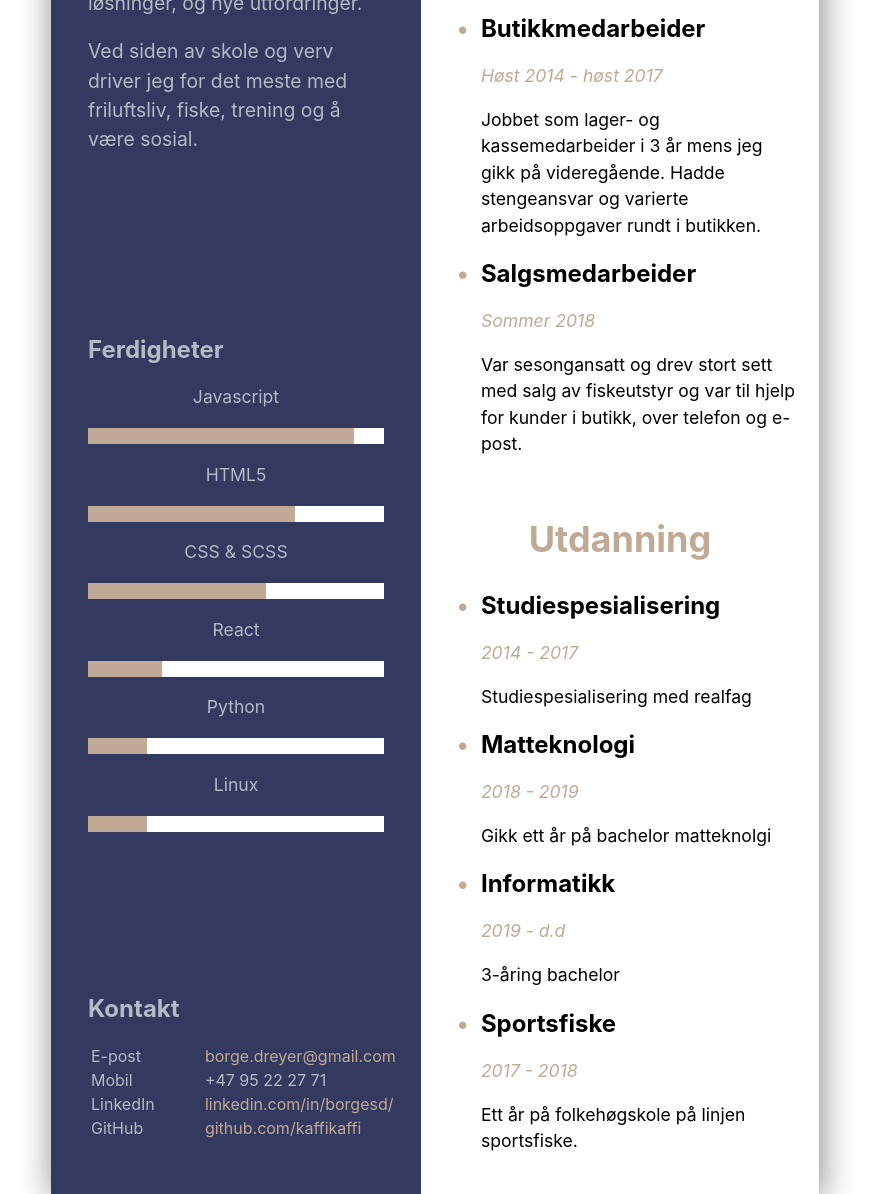
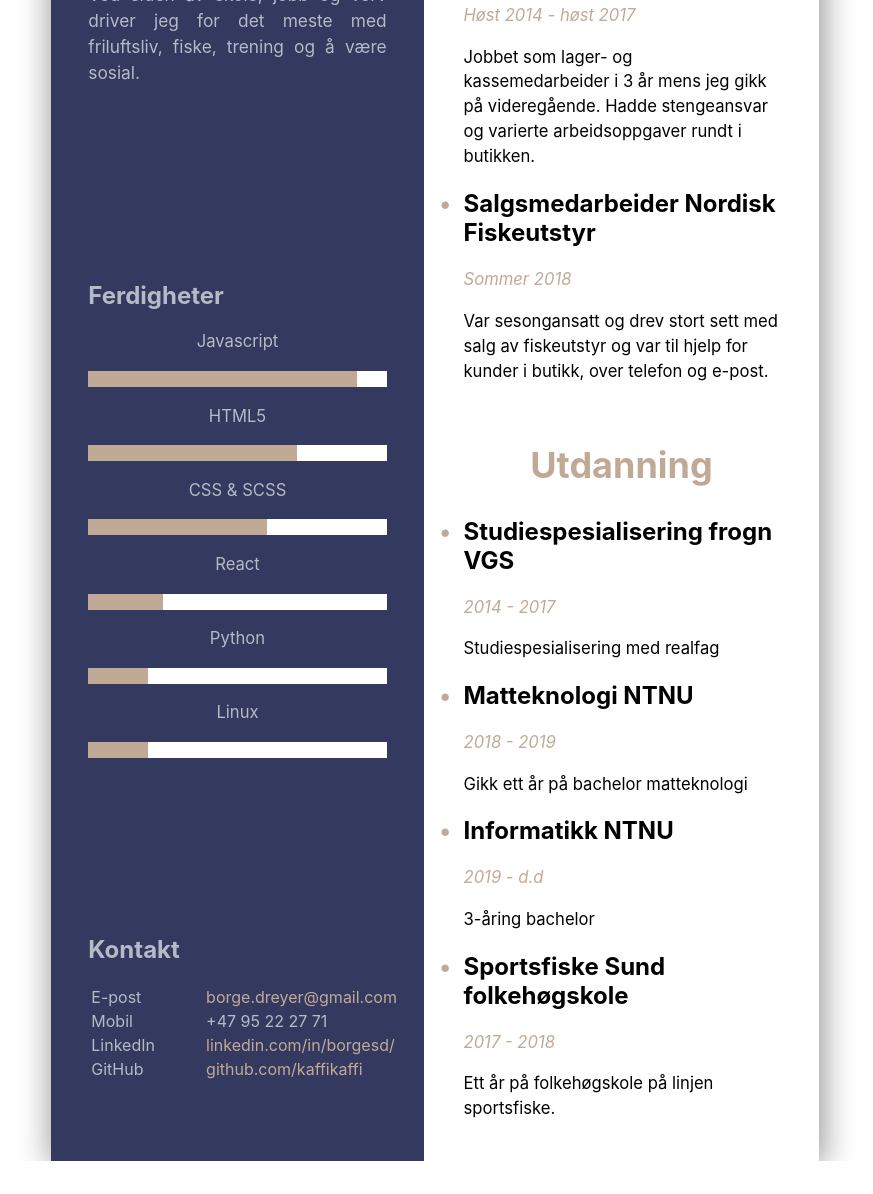
Before and after one commit to kaffikaffi/Dreyerdigital, a plain HTML site: page cv/index.html in a window 1280 px wide. Shown: the part 901-2095 px from the top of the page, without its empty margins (205-1078 px from the left). After the commit the page ends 2062 px from the top, so only its background shows below. Drawn offline with Linux system fonts and the light colour scheme.

Commit message:
image width, add name in titlem and adjust font

```diff
--- a/cv/index.html
+++ b/cv/index.html
@@ -12,7 +12,7 @@
 <body>
     <div id="wrap" class="wrapper">
         <div id="side-bar" class="side-bar">
-                <img src="img/profile-pic.jpeg" width="370" height="500" alt="picture of me" id="profile-pic">
+                <img src="img/profile-pic.jpeg" width="373" height="537" alt="picture of me" id="profile-pic">
             <div class="side-bar-wrapper">
             <section id="about">
                 <header>
@@ -26,10 +26,8 @@
                     </p>
 
                     <p>
-                        Ved siden av skole og verv driver jeg for det meste med friluftsliv, fiske, trening og å være sosial.
+                        Ved siden av skole, jobb og verv driver jeg for det meste med friluftsliv, fiske, trening og å være sosial.
                     </p>
-
-
                 </div>
             </section>
             <section id="abilities">
--- a/cv/main.js
+++ b/cv/main.js
@@ -20,7 +20,7 @@ let working_experience = [
         priority: 70
     },
     job3 = {
-        name: "Linjeforeningen Online",
+        name: "Dotkom",
         title: "Komiteemedlem",
         place: "Trondheim",
         period: "Høst 2019 - d.d",
@@ -48,7 +48,9 @@ function renderArray(array,place) {
         header.className = "header-container";
         let h2 = document.createElement("h2");
         h2.className = "header-text";
-        h2.textContent = element.title;
+        h2.textContent = `${element.title}
+        ${element.name}
+        `;
         /*
         let img = document.createElement("img");
         img.className = "job-logo";
@@ -78,7 +80,7 @@ renderArray(sortedJobs,job_ul)
 let education = [
     school1 = {
         title: "Studiespesialisering",
-        school: "frogn VGS",
+        name: "frogn VGS",
         place: "Drøbak",
         period: "2014 - 2017",
         logo: "img/frogn.png",
@@ -87,16 +89,16 @@ let education = [
     },
     school2 = {
         title: "Matteknologi",
-        school: "NTNU",
+        name: "NTNU",
         place: "Trondheim",
         period: "2018 - 2019",
         logo: "img/NTNU.png",
         alt: "NTNU logo",
-        descreption: "Gikk ett år på bachelor matteknolgi",
+        descreption: "Gikk ett år på bachelor matteknologi",
     },
     school3 = {
         title: "Informatikk",
-        school: "NTNU",
+        name: "NTNU",
         place: "Trondheim",
         period: "2019 - d.d",
         logo: "img/NTNU.png",
@@ -105,7 +107,7 @@ let education = [
     },
     school4={
         title: "Sportsfiske",
-        school: "Sund folkehøgskole",
+        name: "Sund folkehøgskole",
         place: "Inderøy",
         period: "2017 - 2018",
         logo: "img/sund.png",
--- a/cv/style.scss
+++ b/cv/style.scss
@@ -3,14 +3,14 @@ $primary-lighter: #B4BAC6;
 $primary-green: #C5CE82;
 $primary-brown: #C0AA96;
 $primary-pink: #E5BAB7;
-$image-width: 370px;
+$image-width: 373px;
 $bar-height: 1em;
 
 body{
     margin: 0;
     font-family: -apple-system, BlinkMacSystemFont, 'Segoe UI', Roboto, Oxygen, Ubuntu, Cantarell, 'Open Sans', 'Helvetica Neue', sans-serif;
     p{
-        font-size: 1.1em;
+        font-size: 1.04em;
         line-height: 1.5em;
     }
 }
@@ -36,11 +36,13 @@ body{
     }
     .side-bar-header{
         margin-left: 10%;
-        margin-top: 15%;
     }
     #about-filling{
     @extend p;
        margin: auto 10%;
+       text-align: justify;
+       //word-break: break-all;
+       //word-break: break-all;
     }
     #abilities{
         margin: 0;
@@ -76,7 +78,7 @@ body{
    #header{
        #main-header{
            margin-top: 1.6em;
-           font-size: 4em;
+           font-size: 3.8em;
            text-align: center;
            color: black;
        }
@@ -95,8 +97,9 @@ body{
 
     }
     .container-ul{
-        margin: auto 5%;
+        margin: auto 10%;
         list-style: none;
+        padding-left: 0;
         .header-text{
             font-size: 1.5em;
         &::before{
@@ -112,6 +115,7 @@ body{
     .period-p{
         color: $primary-brown;
         font-style: italic;
+        margin-top: 0.5em;
     }
     #school-container{
         margin-bottom: 10%;
```
Also changed, not shown: cv/gitignore.txt (deleted, +0 -11 lines), cv/style.css.
